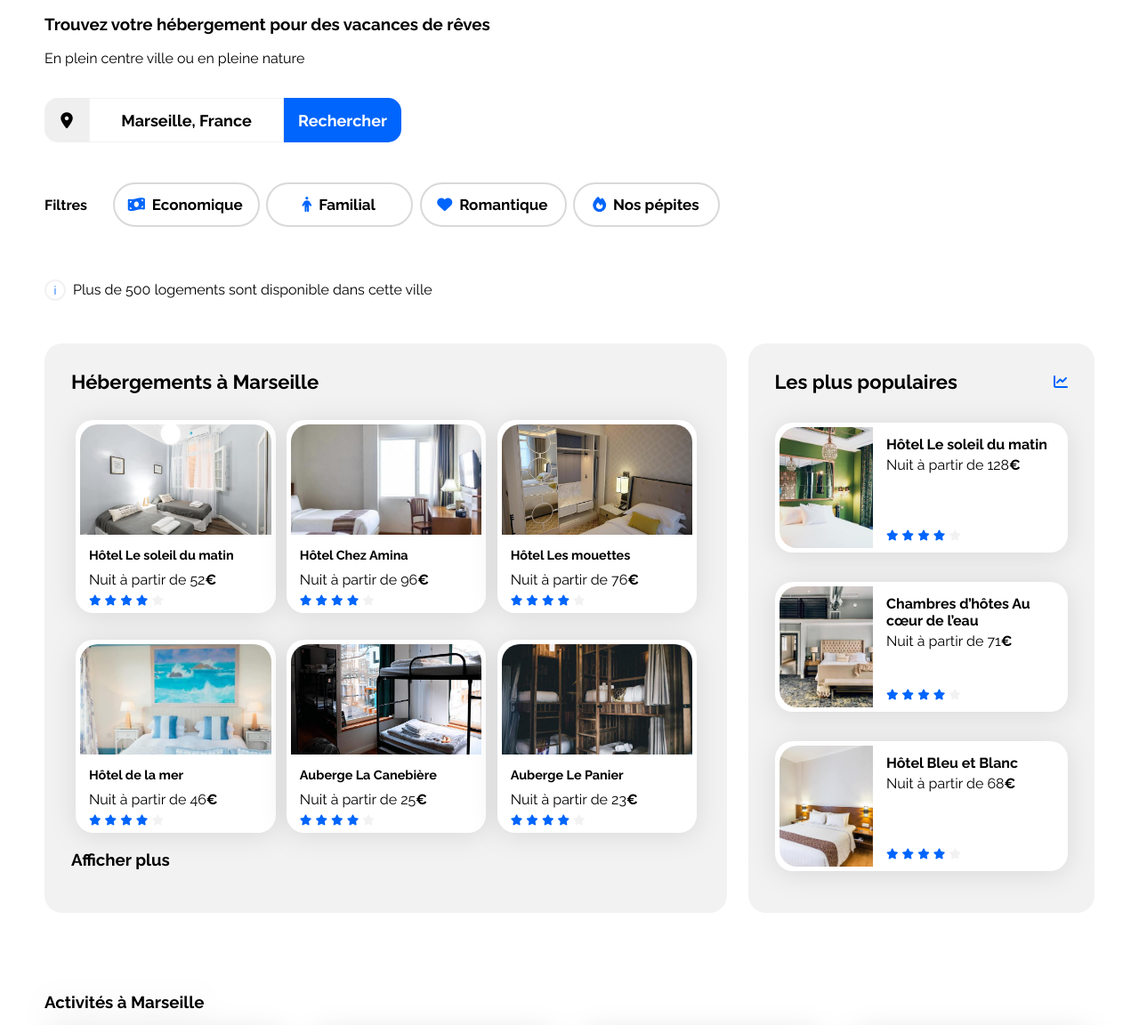
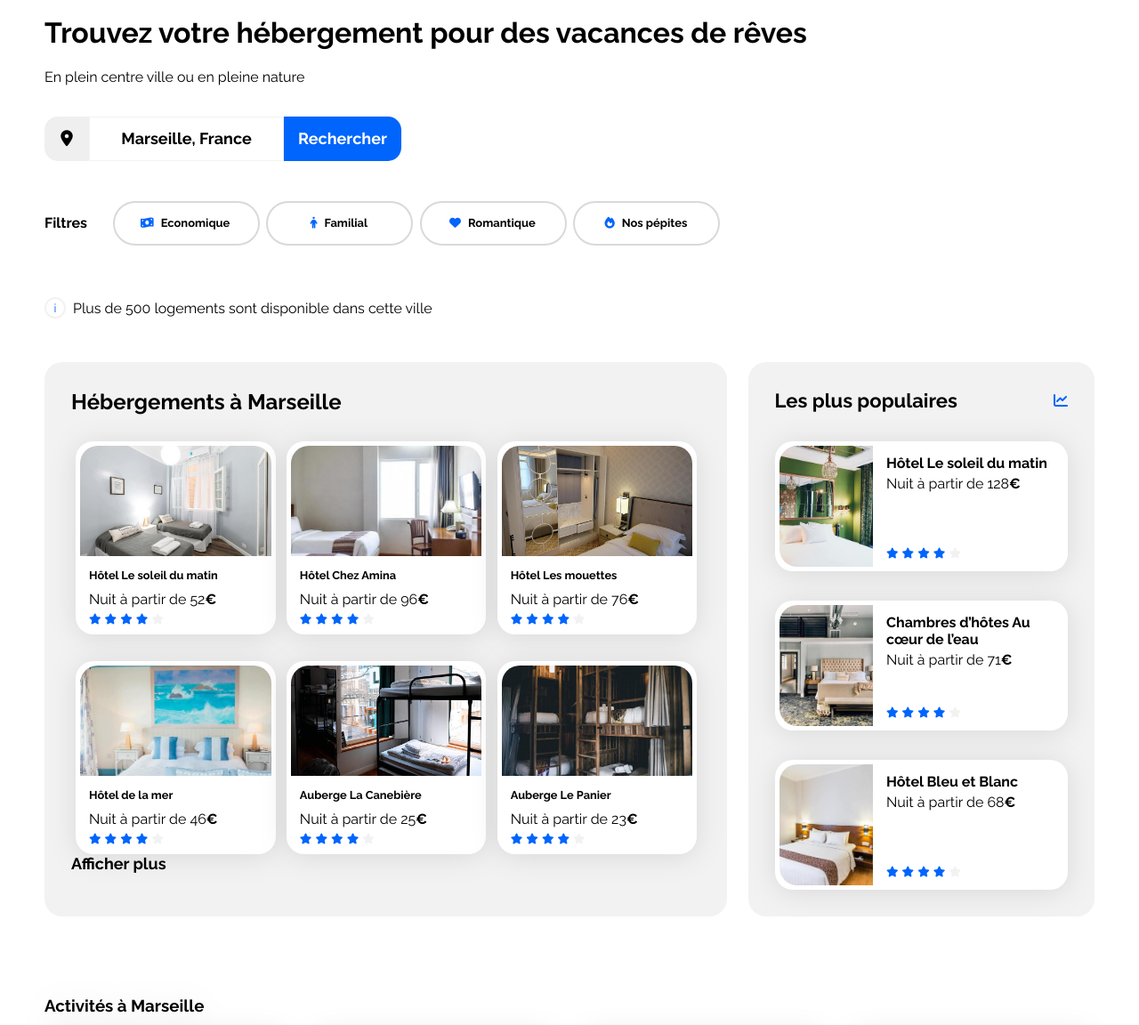
Before and after one commit to Niamor24/Booki, a plain HTML site: page index.html in a window 1280 px wide. Shown: the part 82-1234 px from the top of the page at 89% size. Drawn offline with Linux system fonts and the light colour scheme.

Commit message:
Fix size of the card and filter

```diff
--- a/css/style.css
+++ b/css/style.css
@@ -118,7 +118,7 @@ a {
 .card-title-deux {
     margin-top: 10px;
     margin-bottom: 4px;
-    font-size: 90%;
+    font-size: 80%;
 }
 
 .card-subtitle-deux {
@@ -337,7 +337,7 @@ input {
     border: solid 2px #D9D9D9;
     background-color: #fff;
     color: black;
-    font-size: 17px;
+    font-size: 81%;
     font-weight: 700;
     cursor: pointer;
     transition: ease-out 0.3s;
@@ -462,6 +462,11 @@ button i {
     width: 446px;
     background-color: #F2F2F2;
     padding-left: 20px;
+}
+
+.afficher-plus {
+    font-size: 18px;
+    font-weight: 700;
 }
 
 /* Le code ci-dessous correspond à la version responsive uniquement */
@@ -780,6 +785,8 @@ button i {
 
     .afficher-plus {
         padding-left: 20px;
+        font-size: 18px;
+        font-weight: bold;
     }
 
     main > .activity-to-marseille {
--- a/index.html
+++ b/index.html
@@ -36,7 +36,7 @@
             </div>
           </nav>
         </div>
-        <h3 class="find-heberge">Trouvez votre hébergement pour des vacances de rêves</h3>
+        <h1 class="find-heberge">Trouvez votre hébergement pour des vacances de rêves</h1>
         <p class="in-city">En plein centre ville ou en pleine nature</p>
         <div class="form main-container-deux">
           <form action="get">
@@ -97,7 +97,7 @@
       <main>
         <div class="hebergements-and-populaires">
           <section class="hebergements" id="hebergements">
-            <h3 class="ash-trois">Hébergements à Marseille</h3>
+            <h2 class="ash-trois">Hébergements à Marseille</h2>
             <div class="card-flex main-container-deux">
               <a href="#">
                 <article class="cardz card-size">
@@ -264,7 +264,7 @@
                 </article>
               </a>
             </div>
-            <a href="#"><h3 class="afficher-plus">Afficher plus</h3></a>
+            <a class="afficher-plus" href="#">Afficher plus</a>
           </section>
           <section class="populaires">
             <div class="populaires-title">
```
